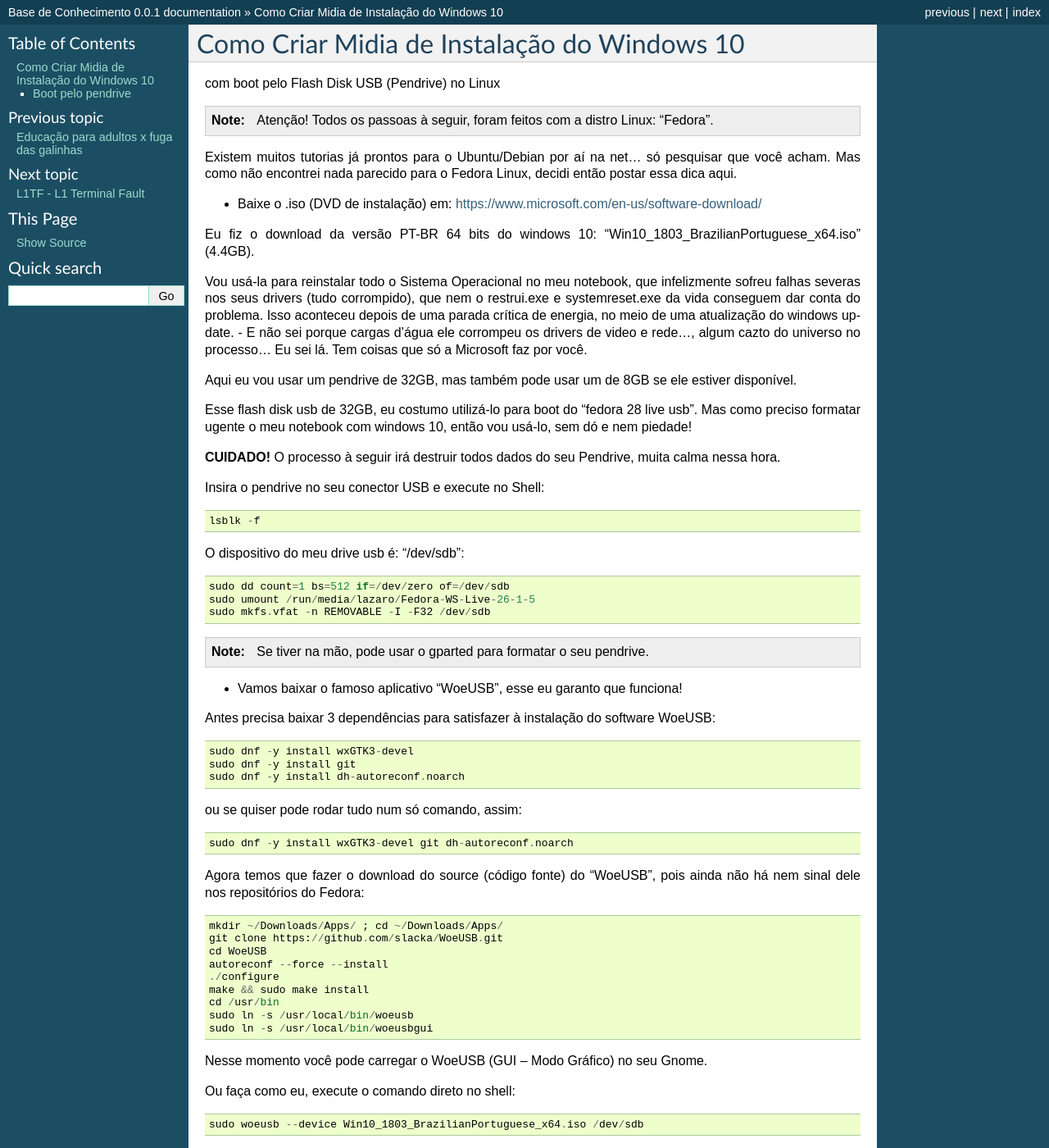
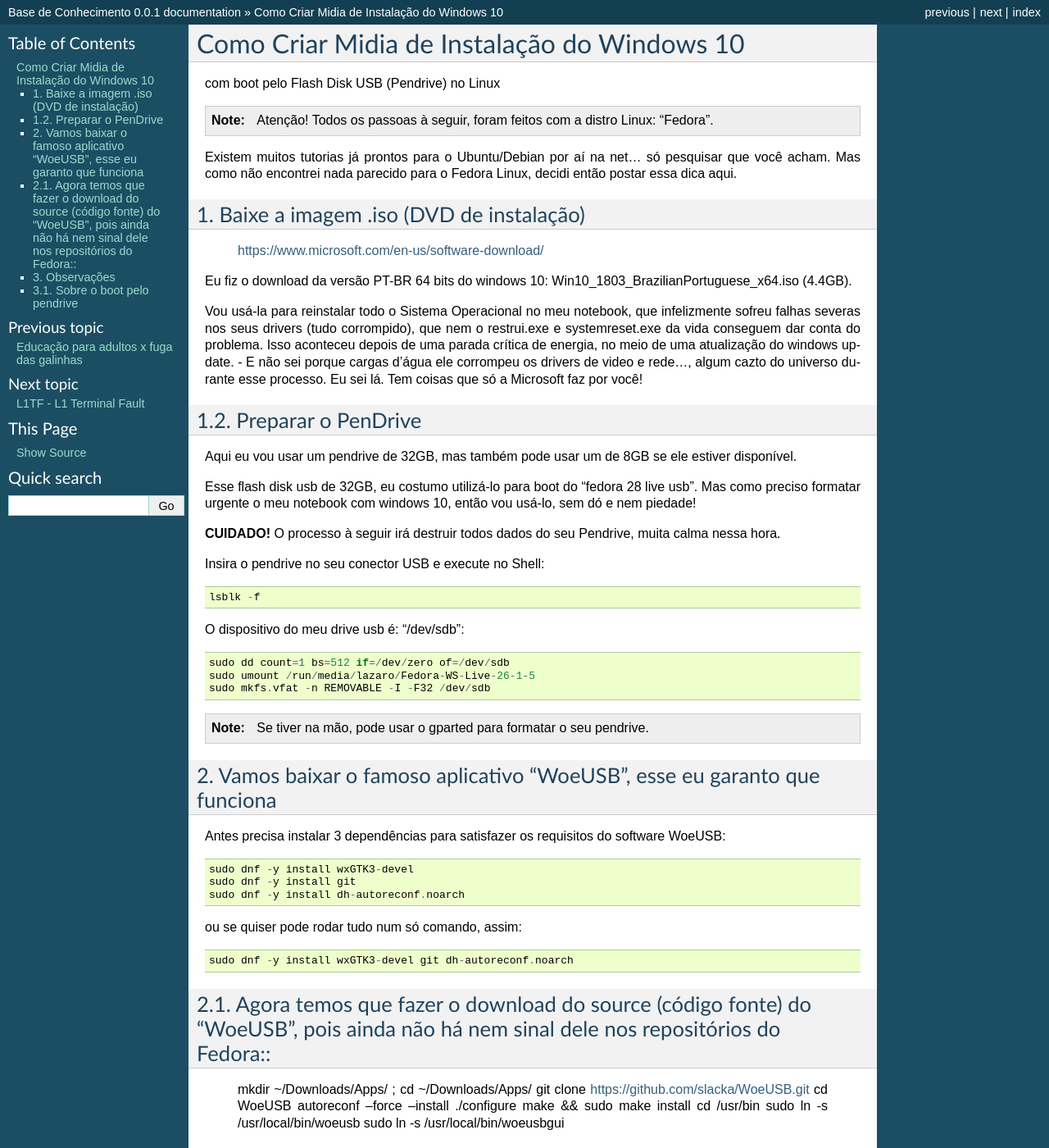
Before and after one commit to tyuatsu/base, a Sphinx documentation site: the page built from source/criar-midia-windows-10.rst, in a window 1280 px wide and 1400 px high. Shown: the whole window at 82% size. Built offline with Sphinx 7.4.7, drawn with Linux system fonts in a browser that asks for light colours; some of the changed text lies outside the part shown.

Commit message:
A Arte Ninja de Documentar

```diff
--- a/source/criar-midia-windows-10.rst
+++ b/source/criar-midia-windows-10.rst
@@ -8,15 +8,21 @@
 
 .. _Siga os passos abaixo:
 
-* Baixe o .iso (DVD de instalação) em: `https://www.microsoft.com/en-us/software-download/ <https://www.microsoft.com/en-us/software-download/>`_
+1. Baixe a imagem .iso (DVD de instalação)
+"""""""""""""""""""""""""""""""""""""""""""
 
-Eu fiz o download da versão PT-BR 64 bits do windows 10: "Win10_1803_BrazilianPortuguese_x64.iso" (4.4GB).
+    `https://www.microsoft.com/en-us/software-download/ <https://www.microsoft.com/en-us/software-download/>`_
 
-Vou usá-la para reinstalar todo o Sistema Operacional no meu notebook, que infelizmente sofreu falhas severas nos seus drivers (tudo corrompido), que nem o restrui.exe e systemreset.exe da vida conseguem dar conta do problema. Isso aconteceu depois de uma parada crítica de energia, no meio de uma atualização do windows update. - E não sei porque cargas d'água ele corrompeu os drivers de video e rede..., algum cazto do universo no processo... Eu sei lá. Tem coisas que só a Microsoft faz por você.
+Eu fiz o download da versão PT-BR 64 bits do windows 10: Win10_1803_BrazilianPortuguese_x64.iso (4.4GB).
+
+Vou usá-la para reinstalar todo o Sistema Operacional no meu notebook, que infelizmente sofreu falhas severas nos seus drivers (tudo corrompido), que nem o restrui.exe e systemreset.exe da vida conseguem dar conta do problema. Isso aconteceu depois de uma parada crítica de energia, no meio de uma atualização do windows update. - E não sei porque cargas d'água ele corrompeu os drivers de video e rede..., algum cazto do universo durante esse processo. Eu sei lá. Tem coisas que só a Microsoft faz por você!
+
+1.2. Preparar o PenDrive
+""""""""""""""""""""""""
 
 Aqui eu vou usar um pendrive de 32GB, mas também pode usar um de 8GB se ele estiver disponível.
 
-Esse flash disk usb de 32GB, eu costumo utilizá-lo para boot do "fedora 28 live usb". Mas como preciso formatar ugente o meu notebook com windows 10, então vou usá-lo, sem dó e nem piedade!
+Esse flash disk usb de 32GB, eu costumo utilizá-lo para boot do "fedora 28 live usb". Mas como preciso formatar urgente o meu notebook com windows 10, então vou usá-lo, sem dó e nem piedade!
 
 **CUIDADO!** O processo à seguir irá destruir todos dados do seu Pendrive, muita calma nessa hora.
 
@@ -32,9 +38,10 @@
 
 .. note:: Se tiver na mão, pode usar o gparted para formatar o seu pendrive.
 
-* Vamos baixar o famoso aplicativo "WoeUSB", esse eu garanto que funciona!
+2. Vamos baixar o famoso aplicativo "WoeUSB", esse eu garanto que funciona
+""""""""""""""""""""""""""""""""""""""""""""""""""""""""""""""""""""""""""""
 
-Antes precisa baixar 3 dependências para satisfazer à instalação do software WoeUSB::
+Antes precisa instalar 3 dependências para satisfazer os requisitos do software WoeUSB::
 
     sudo dnf -y install wxGTK3-devel
     sudo dnf -y install git
@@ -44,7 +51,8 @@
 
     sudo dnf -y install wxGTK3-devel git dh-autoreconf.noarch
 
-Agora temos que fazer o download do source (código fonte) do "WoeUSB", pois ainda não há nem sinal dele nos repositórios do Fedora::
+2.1. Agora temos que fazer o download do source (código fonte) do "WoeUSB", pois ainda não há nem sinal dele nos repositórios do Fedora::
+""""""""""""""""""""""""""""""""""""""""""""""""""""""""""""""""""""""""""""""""""""""""""""""""""""""""""""""""""""""""""""""""""""""""""
 
     mkdir ~/Downloads/Apps/ ; cd ~/Downloads/Apps/
     git clone https://github.com/slacka/WoeUSB.git
@@ -67,14 +75,18 @@
 Done
 The target device should be bootable now
 
-Remova o dispositivo::
+Agora remova o dispositivo::
 
     sudo umount /run/media/lazaro/Windows\ USB/
 
 Pronto! Agorá você já pode pegar esse Pendrive e sair formatando tudo com o Windows 10.
 
-Boot pelo pendrive
--------------------
+3. Observações
+"""""""""""""""
 
-Ele costuma demorar um pouco até aparecer à tela de instalação do Windows 10.
+3.1. Sobre o boot pelo pendrive
+""""""""""""""""""""""""""""""""
+
+Ele costuma demorar bastante até aparecer à tela de instalação do Windows 10.
+
 Fora isso, o instalador rodou normal e todo o processo de instalação foi suave na nave.
```
